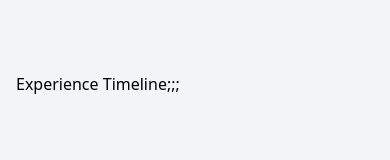
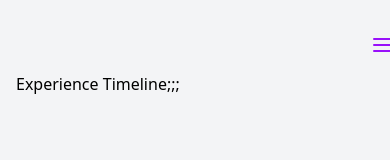
Before and after one commit to Ankushryuga/Skills-Prepration, a React (Vite) app in the folder react/: page /myexperiences in a window 390 px wide. Shown: the top 160 px of the page. Built offline with nearby package versions, Linux system fonts and the light colour scheme.

Commit message:
Update header.tsx

```diff
--- a/react/src/layouts/header.tsx
+++ b/react/src/layouts/header.tsx
@@ -1,34 +1,111 @@
-import {Link} from 'react-router-dom';
+// import { Link } from "react-router-dom";
 
-const navigationItems:{label:string; path:string}[]=[
-    {label:'Home', path:'/'},
-    {label:'About me', path:'/aboutme'},
-    {label:'My Projects', path:'/myprojects'},
-    {label:'My Experiences', path:'/myexperiences'}
-]
+// const navigationItems: { label: string; path: string }[] = [
+//   { label: "Home", path: "/" },
+//   { label: "About me", path: "/aboutme" },
+//   { label: "My Projects", path: "/myprojects" },
+//   { label: "My Experiences", path: "/myexperiences" },
+// ];
 
-const Header:React.FC=()=>{
-    return(
-        <header className={`fixed top-5 left-5 w-full z-10 transition-all duration-300`}>
-            <div className='mx-auto flex h-14 items-center gap-8 px-4 sm:px-6 lg:px-8'>
-                {/* <a className='block' href='/'>
-                <span className='sr-only'>Home</span>
-                </a> */}
+// const Header: React.FC = () => {
+//   return (
+//     <header
+//       className={`fixed top-5 left-5 w-full z-10 transition-all duration-300`}
+//     >
+//       <div className="mx-auto flex h-14 items-center gap-8 px-4 sm:px-6 lg:px-8">
+//         {/* <a className='block' href='/'>
+//                 <span className='sr-only'>Home</span>
+//                 </a> */}
 
-                <div className='flex flex-1 items-center md:justify-between justify-end'>
-                    <nav aria-label='Global' className='hidden md:block'>
-                        <ul className='flex items-center gap-8'>
-                            {navigationItems.map((item)=>(
+//         <div className="flex flex-1 items-center md:justify-between justify-end">
+//           <nav aria-label="Global" className="hidden md:block">
+//             <ul className="flex items-center gap-8">
+//               {navigationItems.map((item) => (
+//                 <li key={item.path}>
+//                   <Link
+//                     className="text-md font-bold hover:text-purple-400 text-purple-600"
+//                     to={item.path}
+//                   >
+//                     {item.label}
+//                   </Link>
+//                 </li>
+//               ))}
+//             </ul>
+//           </nav>
+//         </div>
+//       </div>
+//     </header>
+//   );
+// };
+
+// export default Header;
+
+import { Link } from "react-router-dom";
+import { useState } from "react";
+import { Menu, X } from "lucide-react";
+
+const navigationItems: { label: string; path: string }[] = [
+  { label: "Home", path: "/" },
+  { label: "About me", path: "/aboutme" },
+  { label: "My Projects", path: "/myprojects" },
+  { label: "My Experiences", path: "/myexperiences" },
+];
+
+const Header: React.FC = () => {
+  const [mobileMenuOpen, setMobileMenuOpen] = useState(false);
+
+  return (
+    <header className="fixed top-5 left-5 w-full z-10 transition-all duration-300">
+      <div className="mx-auto flex h-14 items-center gap-8 px-4 sm:px-6 lg:px-8">
+        <div className="flex flex-1 items-center md:justify-between justify-end w-full">
+          {/* Desktop Nav */}
+          <nav aria-label="Global" className="hidden md:block">
+            <ul className="flex items-center gap-8">
+              {navigationItems.map((item) => (
                 <li key={item.path}>
-                                    <Link className="text-md font-bold hover:text-purple-400 text-purple-600" to={item.path}>{item.label}</Link>
+                  <Link
+                    className="text-md font-bold hover:text-purple-400 text-purple-600"
+                    to={item.path}
+                  >
+                    {item.label}
+                  </Link>
                 </li>
               ))}
             </ul>
           </nav>
+
+          {/* Mobile Menu Button */}
+          <div className="md:hidden">
+            <button
+              onClick={() => setMobileMenuOpen(!mobileMenuOpen)}
+              className="text-purple-600 focus:outline-none"
+            >
+              {mobileMenuOpen ? <X size={24} /> : <Menu size={24} />}
+            </button>
           </div>
         </div>
+      </div>
+
+      {/* Mobile Nav */}
+      {mobileMenuOpen && (
+        <nav className="md:hidden mt-2 px-4">
+          <ul className="flex flex-col gap-3 bg-white shadow-md rounded-md p-4">
+            {navigationItems.map((item) => (
+              <li key={item.path}>
+                <Link
+                  className="text-md font-bold text-purple-600 hover:text-purple-400"
+                  to={item.path}
+                  onClick={() => setMobileMenuOpen(false)}
+                >
+                  {item.label}
+                </Link>
+              </li>
+            ))}
+          </ul>
+        </nav>
+      )}
     </header>
-    )
-}
+  );
+};
 
 export default Header;
```
Lines whose indentation alone changed are shown as unchanged.
